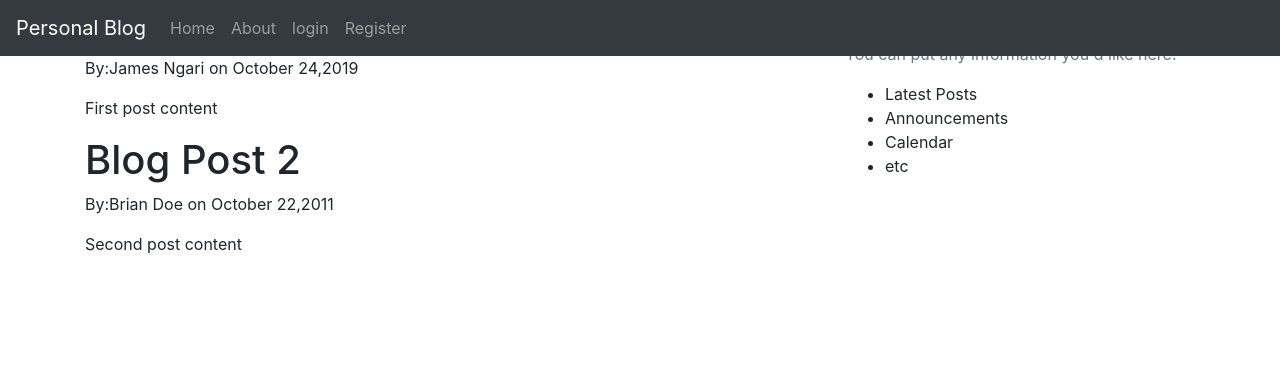
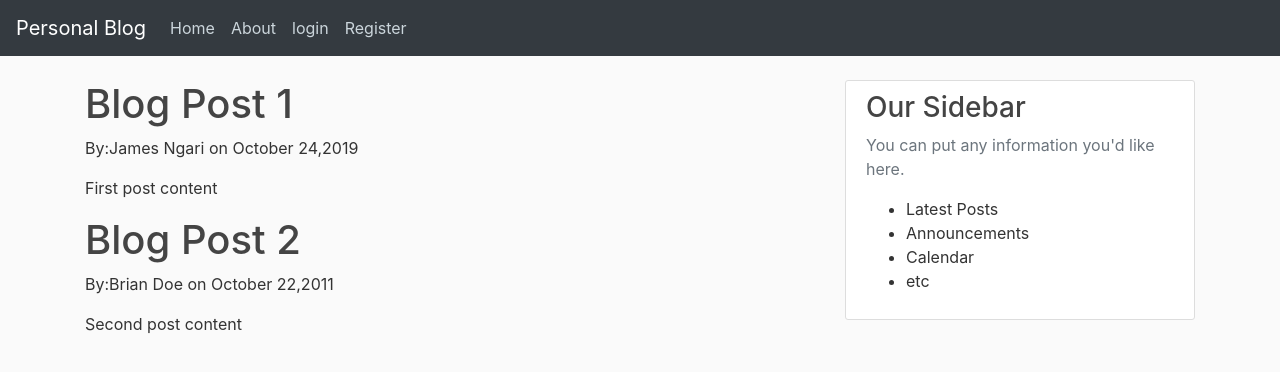
Before and after one commit to Jay-68/personal-blog, a Flask app: page / in a window 1280 px wide. Shown: the top 372 px of the page. Run offline with Flask 2, Linux system fonts and the light colour scheme; some libraries are stand-ins or nearby versions.

Commit message:
import url_for for the css files

```diff
--- a/flaskblog.py
+++ b/flaskblog.py
@@ -1,4 +1,4 @@
-from flask import Flask, render_template
+from flask import Flask, render_template,url_for
 
 app = Flask(__name__)
 
--- a/templates/layout.html
+++ b/templates/layout.html
@@ -8,6 +8,7 @@
   <link rel="stylesheet" href="https://stackpath.bootstrapcdn.com/bootstrap/4.3.1/css/bootstrap.min.css"
     integrity="sha384-ggOyR0iXCbMQv3Xipma34MD+dH/1fQ784/j6cY/iJTQUOhcWr7x9JvoRxT2MZw1T" crossorigin="anonymous">
   <meta http-equiv="X-UA-Compatible" content="ie=edge">
+  <link rel="stylesheet" type="text/css" href="{{ url_for('static',filename='main.css') }}">
 
   {% if title %}
   <title>Personal Blog - {{ title }}</title>
@@ -17,6 +18,7 @@
 </head>
 
 <body>
+  <div class="site-header">
     <nav class="navbar navbar-expand-lg navbar-dark bg-dark fixed-top">
       <a class="navbar-brand" href="/">Personal Blog</a>
       <button class="navbar-toggler" type="button" data-toggle="collapse" data-target="#navbarSupportedContent"
@@ -41,6 +43,7 @@
         </ul>
       </div>
     </nav>
+  </div>
 
   <main role='main' class="container">
     <div class="row">
```
Lines whose indentation alone changed are shown as unchanged.
